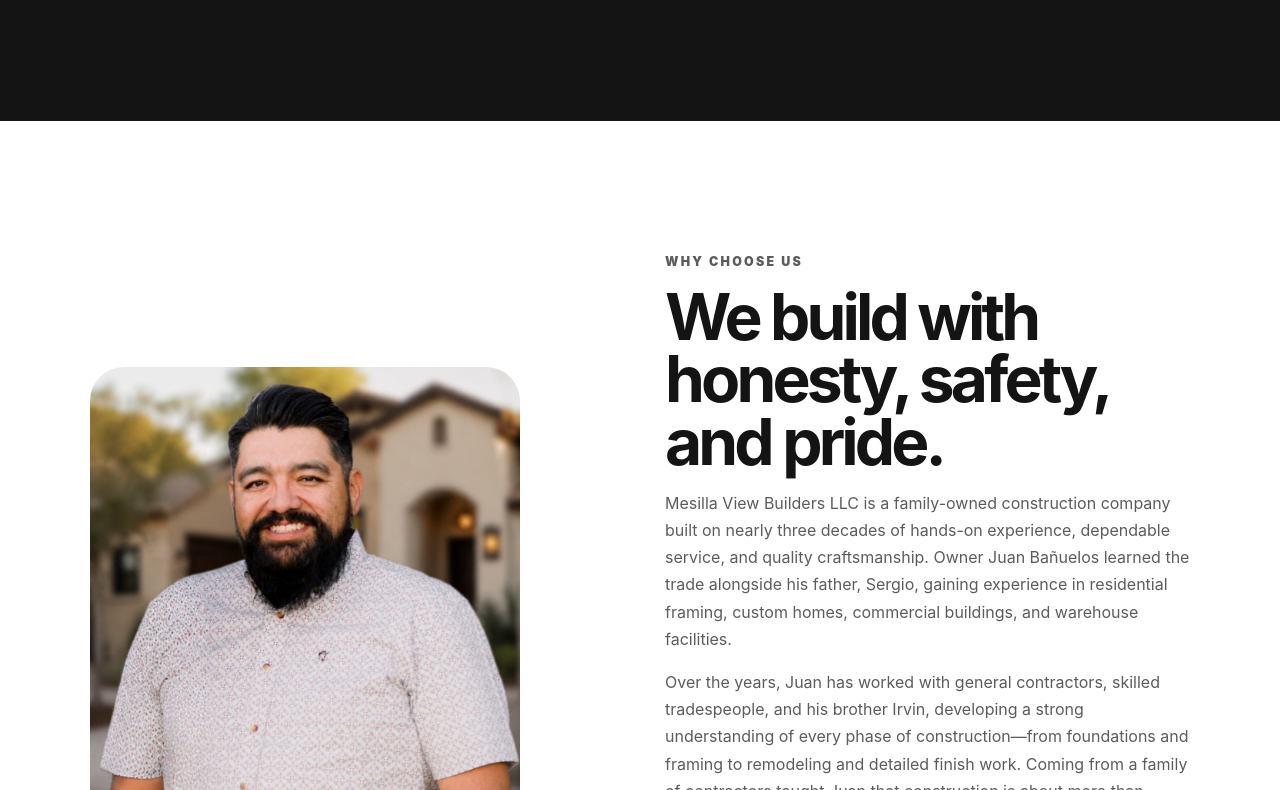
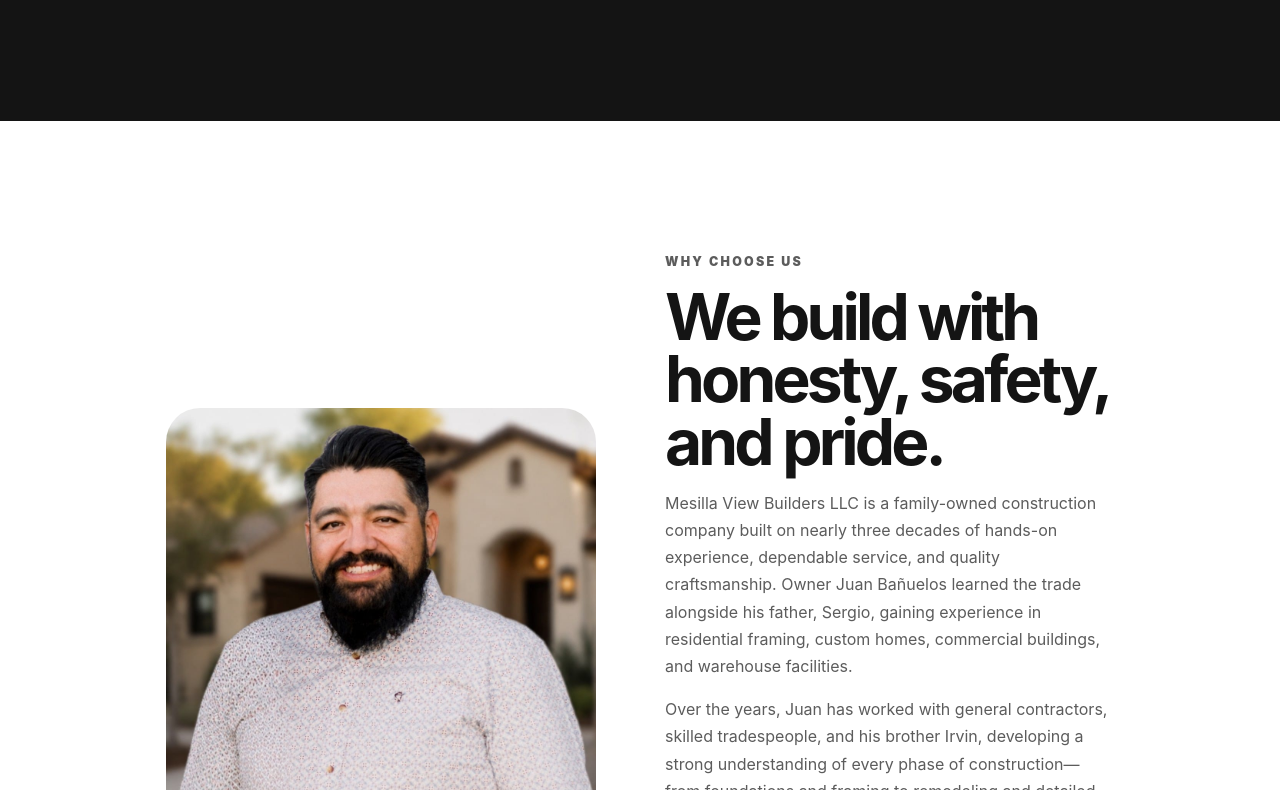
Before and after one commit to thegrindnet/mesilla_view_builders_website, a React (Vite) app: page / in a window 1280 px wide. Shown: the part 5210-6000 px from the top of the page. Built offline with nearby package versions, Linux system fonts and the light colour scheme.

Commit message:
Adjust padding in about us image

```diff
--- a/src/components/About/About.css
+++ b/src/components/About/About.css
@@ -3,7 +3,7 @@
   grid-template-columns: 1fr 1fr;
   gap: 50px;
   align-items: center;
-  padding: 130px 7%;
+  padding: 130px 13%;
   background: white;
 }
 
@@ -11,7 +11,6 @@
   min-height: 570px;
   max-width: 430px;
   border-radius: 34px;
-  object-position: top;
   background: url("../../assets/about-us.jpeg") center/cover;
 }
 
```
Also changed, not shown: 1 other file (tests, documents, lock files or other folders).
